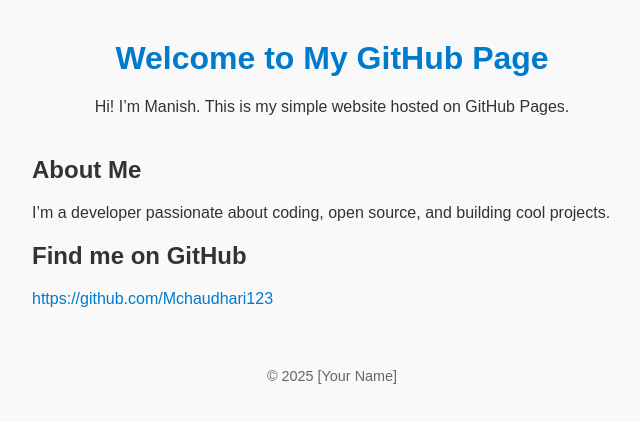
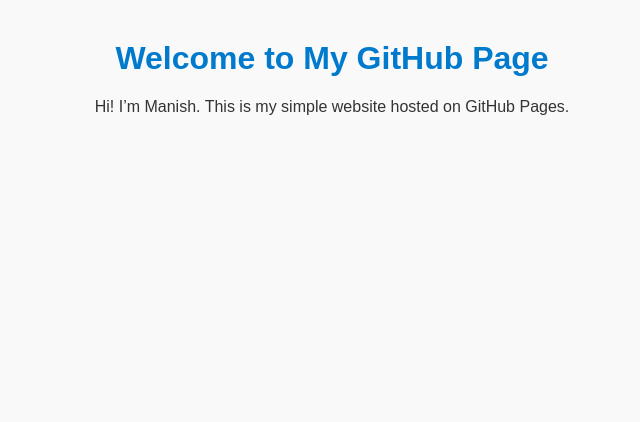
Before and after one commit to Mchaudhari123/m_, a plain HTML site: page index.html in a window 1280 px wide. Shown: the whole page, without its empty margins (308-948 px from the left). Drawn offline with Linux system fonts and the light colour scheme.

Commit message:
Update index.html

```diff
--- a/index.html
+++ b/index.html
@@ -41,22 +41,6 @@
     <p>Hi! I’m Manish. This is my simple website hosted on GitHub Pages.</p>
   </header>
 
-  <section>
-    <h2>About Me</h2>
-    <p>I’m a developer passionate about coding, open source, and building cool projects.</p>
-  </section>
+</body>
 
-  <section>
-    <h2>Find me on GitHub</h2>
-    <p>
-      <a href="https://github.com/Mchaudhari123" target="_blank" rel="noopener noreferrer">
-       https://github.com/Mchaudhari123
-      </a>
-    </p>
-  </section>
-
-  <footer>
-    &copy; 2025 [Your Name]
-  </footer>
-</body>
 </html>
```
